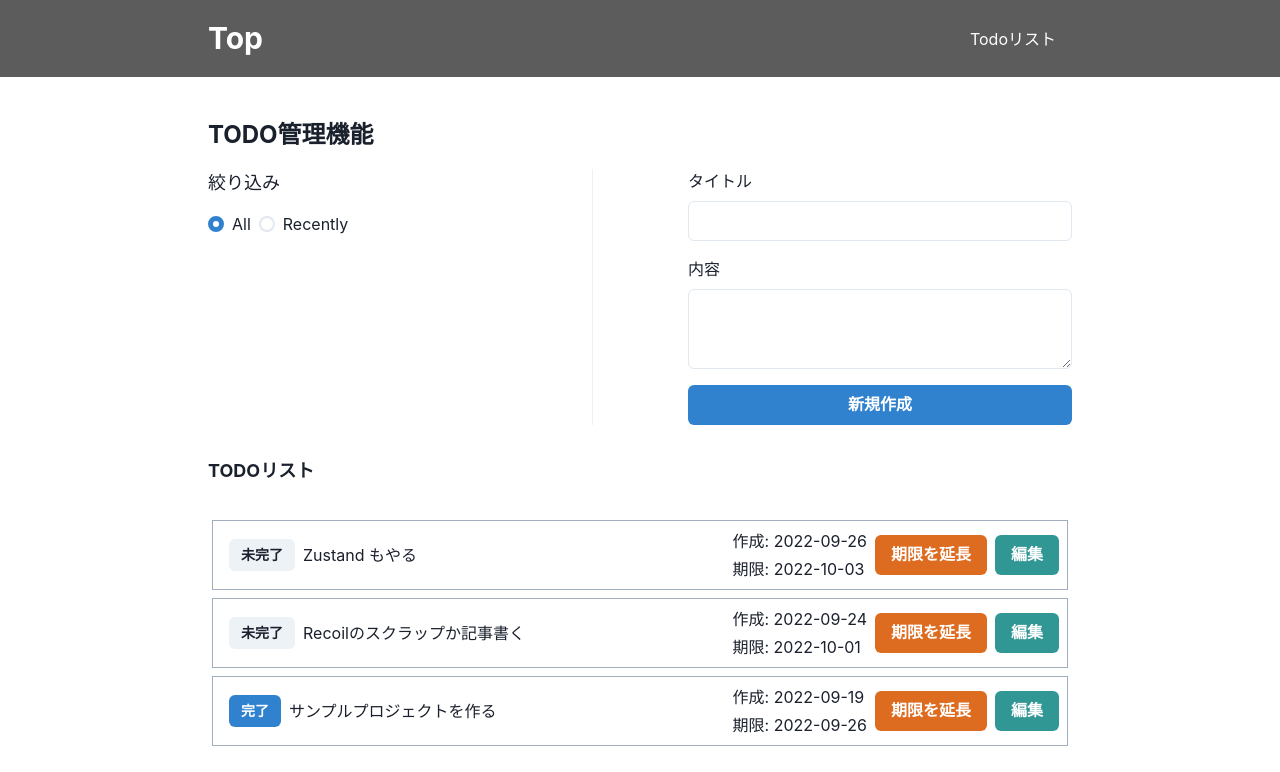
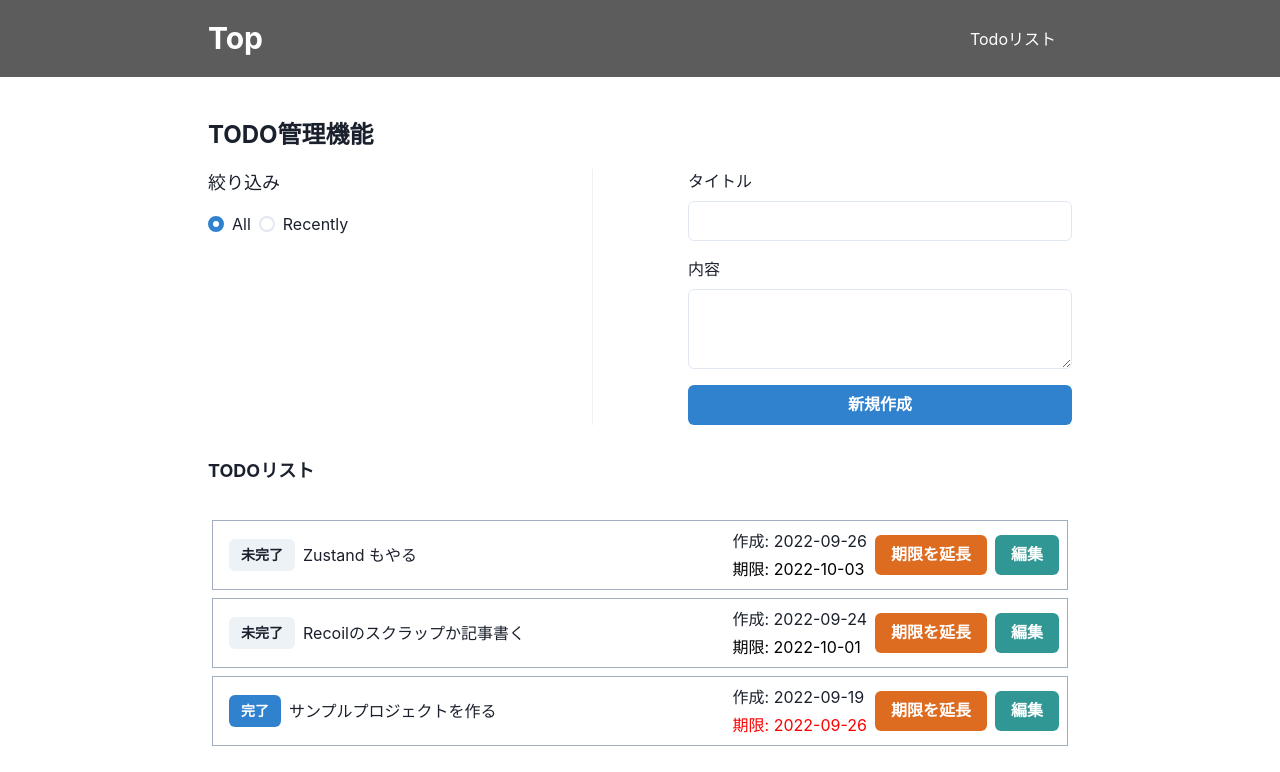
Before and after one commit to m4tsu/react-recoil-practice, a Next.js app: page /todos in a window 1280 px wide. Shown: the top 772 px of the page. Built offline with nearby package versions, Linux system fonts and the light colour scheme.

Commit message:
add: add view-model

```diff
--- a/src/components/features/TodoManagement/elements/TodoList/TodoListItem/index.tsx
+++ b/src/components/features/TodoManagement/elements/TodoList/TodoListItem/index.tsx
@@ -1,9 +1,12 @@
 import { Button, Flex, ListItem, Text } from '@chakra-ui/react';
-import dayjs from 'dayjs';
 import { FC, memo } from 'react';
 
-import { Todo } from '../../../stores/Todo/model';
+import { isOverdue, Todo } from '../../../stores/Todo/model';
 import { useTodo } from '../../../stores/Todo/usecase';
+import {
+  getFormattedDateString,
+  getTodoStatusLabel,
+} from '../../../stores/Todo/view-model';
 
 type Props = {
   todoId: Todo['id'];
@@ -31,7 +34,7 @@ export const TodoListItem: FC<Props> = memo(
               onClick={() => onClickStatus(todoId)}
               disabled={todo.isLoading}
             >
-              {todo.isComplete ? '完了' : '未完了'}
+              {getTodoStatusLabel(todo.isComplete)}
             </Button>
             <Text>{todo.title}</Text>
           </Flex>
@@ -39,20 +42,25 @@ export const TodoListItem: FC<Props> = memo(
           <Flex gap="2" alignItems="center">
             <Flex direction="column" gap="1">
               <Text>
-                作成: <time>{dayjs(todo.createdAt).format('YYYY-MM-DD')}</time>
+                作成: <time>{getFormattedDateString(todo.createdAt)}</time>
               </Text>
-              <Text>
-                期限: <time>{dayjs(todo.dueDate).format('YYYY-MM-DD')}</time>
+              <Text color={isOverdue(todo) ? 'red' : 'black'}>
+                期限: <time>{getFormattedDateString(todo.dueDate)}</time>
               </Text>
             </Flex>
             <Flex gap="2">
               <Button
                 colorScheme="orange"
                 onClick={() => onClickPostpone(todoId)}
+                disabled={todo.isLoading}
               >
                 期限を延長
               </Button>
-              <Button colorScheme="teal" onClick={() => onClickEdit(todoId)}>
+              <Button
+                colorScheme="teal"
+                onClick={() => onClickEdit(todoId)}
+                disabled={todo.isLoading}
+              >
                 編集
               </Button>
             </Flex>
--- a/src/components/features/TodoManagement/elements/TodoList/index.tsx
+++ b/src/components/features/TodoManagement/elements/TodoList/index.tsx
@@ -81,7 +81,6 @@ export const TodoList: FC = () => {
         <Divider orientation="vertical" />
         <NewTodoForm />
       </Grid>
-
       <Text as="h2" fontSize="lg" fontWeight="bold">
         TODOリスト
       </Text>
--- a/src/components/features/TodoManagement/stores/Todo/model.ts
+++ b/src/components/features/TodoManagement/stores/Todo/model.ts
@@ -19,6 +19,11 @@ export const isRecently = (todo: Todo) => {
   return dayjs(todo.createdAt) > dayjs().subtract(1, 'week');
 };
 
+/** 期限を過ぎているかどうか */
+export const isOverdue = (todo: Pick<Todo, 'dueDate'>) => {
+  return dayjs() > dayjs(todo.dueDate);
+};
+
 /** 期限を延長できるかどうか */
 export const canPostPoneSchema = todoSchema.superRefine((todo, ctx) => {
   if (todo.isComplete) {
@@ -27,7 +32,7 @@ export const canPostPoneSchema = todoSchema.superRefine((todo, ctx) => {
       message: '既に完了しています。',
     });
   }
-  if (dayjs() > dayjs(todo.dueDate)) {
+  if (isOverdue(todo)) {
     ctx.addIssue({
       code: 'custom',
       message: '既に期限が過ぎています。',
--- /dev/null
+++ b/src/components/features/TodoManagement/stores/Todo/view-model.ts
@@ -0,0 +1,13 @@
+import dayjs from 'dayjs';
+
+// データを表示用に変換するロジックを書く層
+// 必ず書くのは多分面倒なので、必要がでてきたときの置き場くらいでいい気がする
+// selector で加工したオブジェクトとして提供しても良さそうだけど、各ロジックを関数に抽出するほうが優先度がたかくて、そうすると結局なんかめんどくさい気がする
+
+export const getFormattedDateString = (date: string) => {
+  return dayjs(date).format('YYYY-MM-DD');
+};
+
+export const getTodoStatusLabel = (isComplete: boolean) => {
+  return isComplete ? '完了' : '未完了';
+};
```
